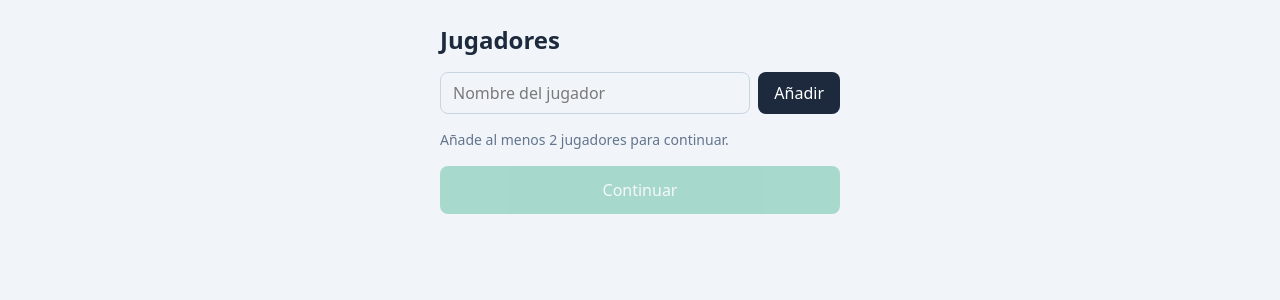
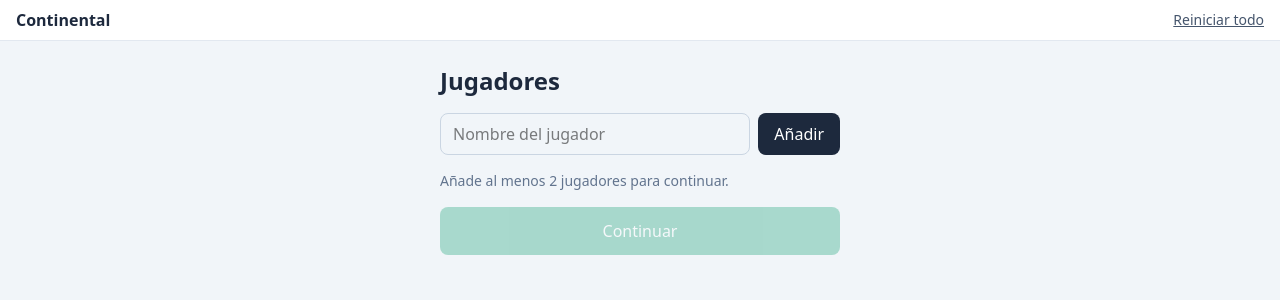
Before and after one commit to glaboryp/continental, a Vue app: page / in a window 1280 px wide. Shown: the top 300 px of the page. Built offline with nearby package versions, Linux system fonts and the light colour scheme.

Commit message:
feat: always allow starting a new game from a persistent header
Adds a "Reiniciar todo" control visible on every screen, so the game
doesn't have to reach the podium before a fresh start is possible.

```diff
--- a/src/App.vue
+++ b/src/App.vue
@@ -8,10 +8,22 @@ import PodiumView from './components/PodiumView.vue'
 
 const store = useGameStore()
 const { phase } = storeToRefs(store)
+
+function resetGame() {
+  if (!confirm('¿Seguro que quieres empezar una nueva partida? Se perderá la partida en curso.')) return
+  store.resetGame()
+}
 </script>
 
 <template>
   <div class="min-h-screen bg-slate-100">
+    <header class="flex items-center justify-between border-b border-slate-200 bg-white px-4 py-2">
+      <span class="font-bold text-slate-800">Continental</span>
+      <button type="button" class="text-sm font-medium text-slate-600 underline" @click="resetGame">
+        Reiniciar todo
+      </button>
+    </header>
+
     <PlayerSetup v-if="phase === 'setup-players'" />
     <RoundSetup v-else-if="phase === 'setup-rounds'" />
     <ScoreBoard v-else-if="phase === 'playing'" />
--- a/src/stores/game.js
+++ b/src/stores/game.js
@@ -108,5 +108,12 @@ export const useGameStore = defineStore('game', {
       this.currentRoundIndex = 0
       this.scores = {}
     },
+    resetGame() {
+      this.phase = 'setup-players'
+      this.players = []
+      this.rounds = defaultRounds()
+      this.scores = {}
+      this.currentRoundIndex = 0
+    },
   },
 })
```
Also changed, not shown: 1 other file (tests, documents, lock files or other folders).
